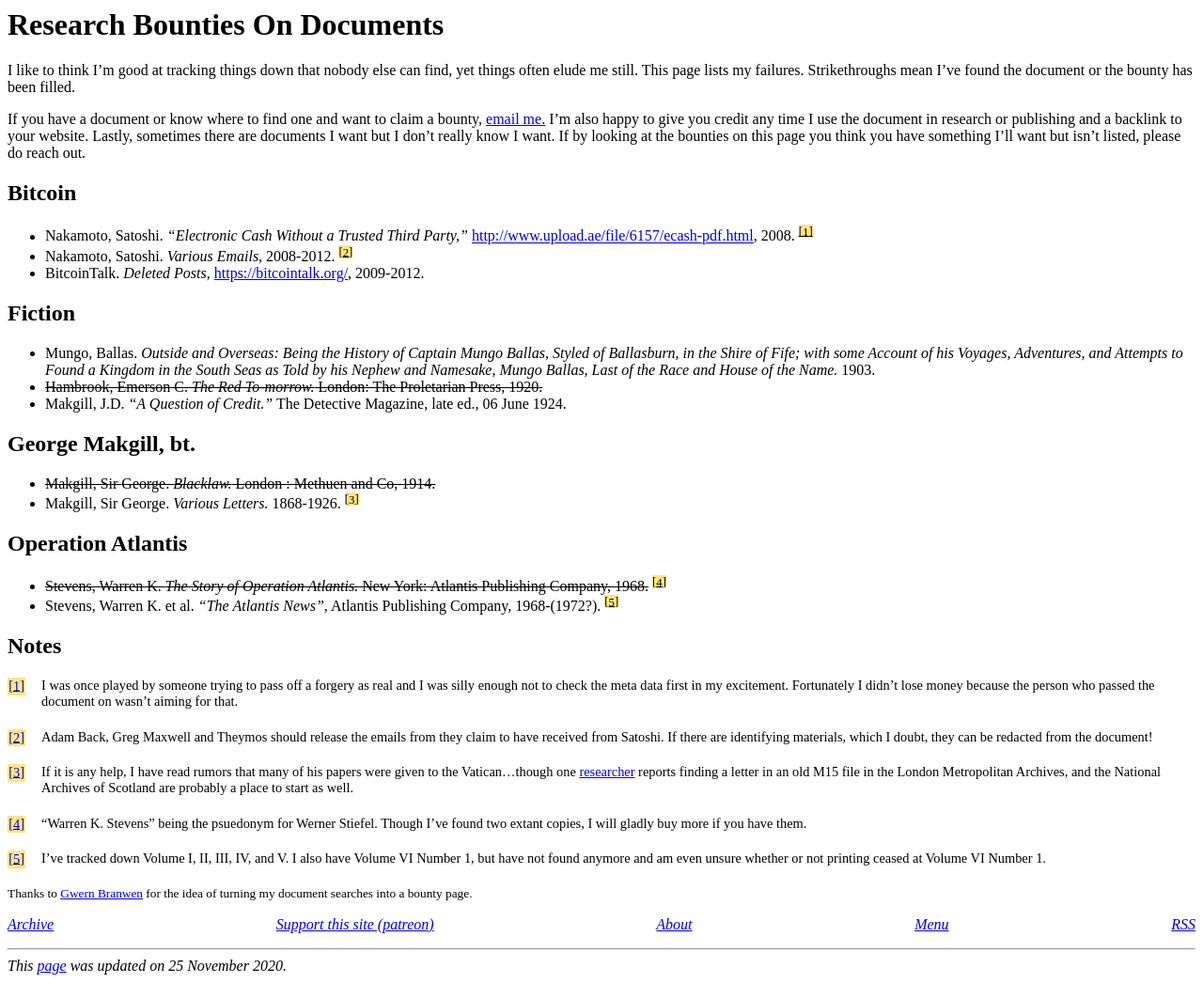
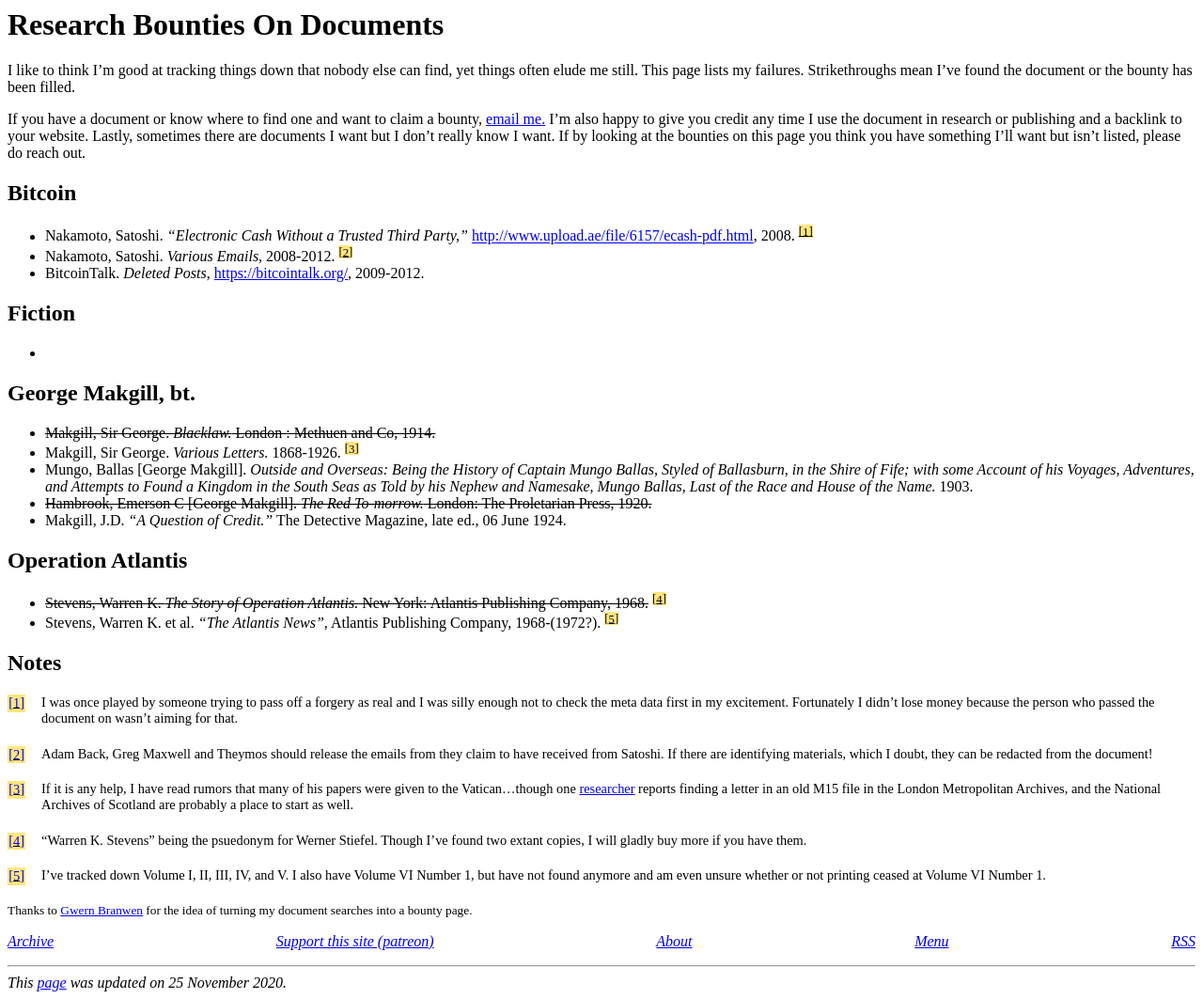
Before and after one commit to derykmakgill/website, a Jekyll site: the page built from research-bounties.md, in a window 1280 px wide. Shown: the whole page at 94% size. Built offline with Jekyll 4.4.1, drawn with Linux system fonts in a browser that asks for light colours.

Commit message:
Update research-bounties.md

```diff
--- a/research-bounties.md
+++ b/research-bounties.md
@@ -16,14 +16,15 @@
 
 ## Fiction
 
-- Mungo, Ballas. *Outside and Overseas: Being the History of Captain Mungo Ballas, Styled of Ballasburn, in the Shire of Fife; with some Account of his Voyages, Adventures, and Attempts to Found a Kingdom in the South Seas as Told by his Nephew and Namesake, Mungo Ballas, Last of the Race and House of the Name.* 1903.
-- ~~Hambrook, Emerson C. *The Red To-morrow.* London: The Proletarian Press, 1920.~~
-- Makgill, J.D. *"A Question of Credit."* The Detective Magazine, late ed., 06 June 1924.
+-
 
 ## George Makgill, bt.
 
 - ~~Makgill, Sir George. *Blacklaw.* London : Methuen and Co, 1914.~~
 - Makgill, Sir George. *Various Letters.* 1868-1926. <span class="footnote"><span class="fnHide"> (Footnote: </span>If it is any help, I have read rumors that many of his papers were given to the Vatican...though one <a href="http://answers.google.com/answers/threadview/id/771994.html">researcher</a> reports finding a letter in an old M15 file in the London Metropolitan Archives, and the National Archives of Scotland are probably a place to start as well.<span class="fnHide">)</span></span>
+- Mungo, Ballas [George Makgill]. *Outside and Overseas: Being the History of Captain Mungo Ballas, Styled of Ballasburn, in the Shire of Fife; with some Account of his Voyages, Adventures, and Attempts to Found a Kingdom in the South Seas as Told by his Nephew and Namesake, Mungo Ballas, Last of the Race and House of the Name.* 1903.
+- ~~Hambrook, Emerson C [George Makgill]. *The Red To-morrow.* London: The Proletarian Press, 1920.~~
+- Makgill, J.D. *"A Question of Credit."* The Detective Magazine, late ed., 06 June 1924.
 
 ## Operation Atlantis
 
```
